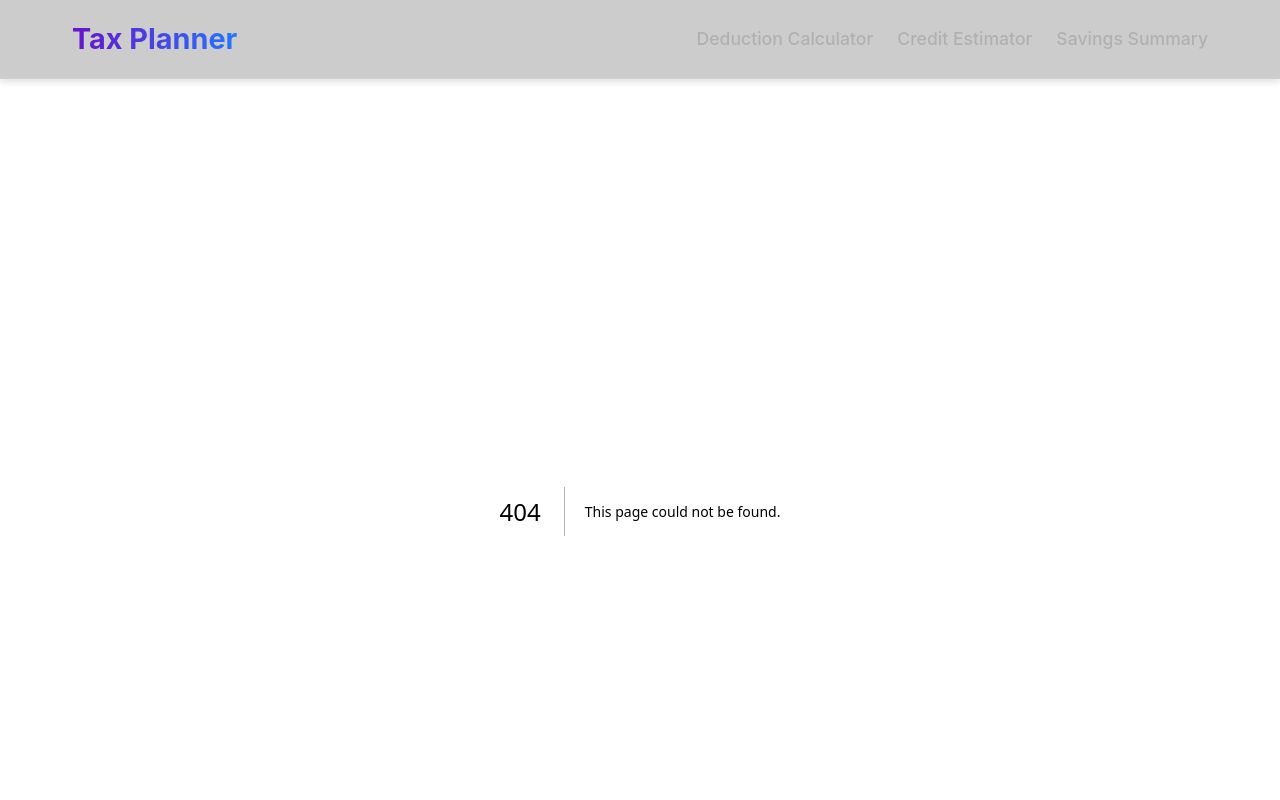
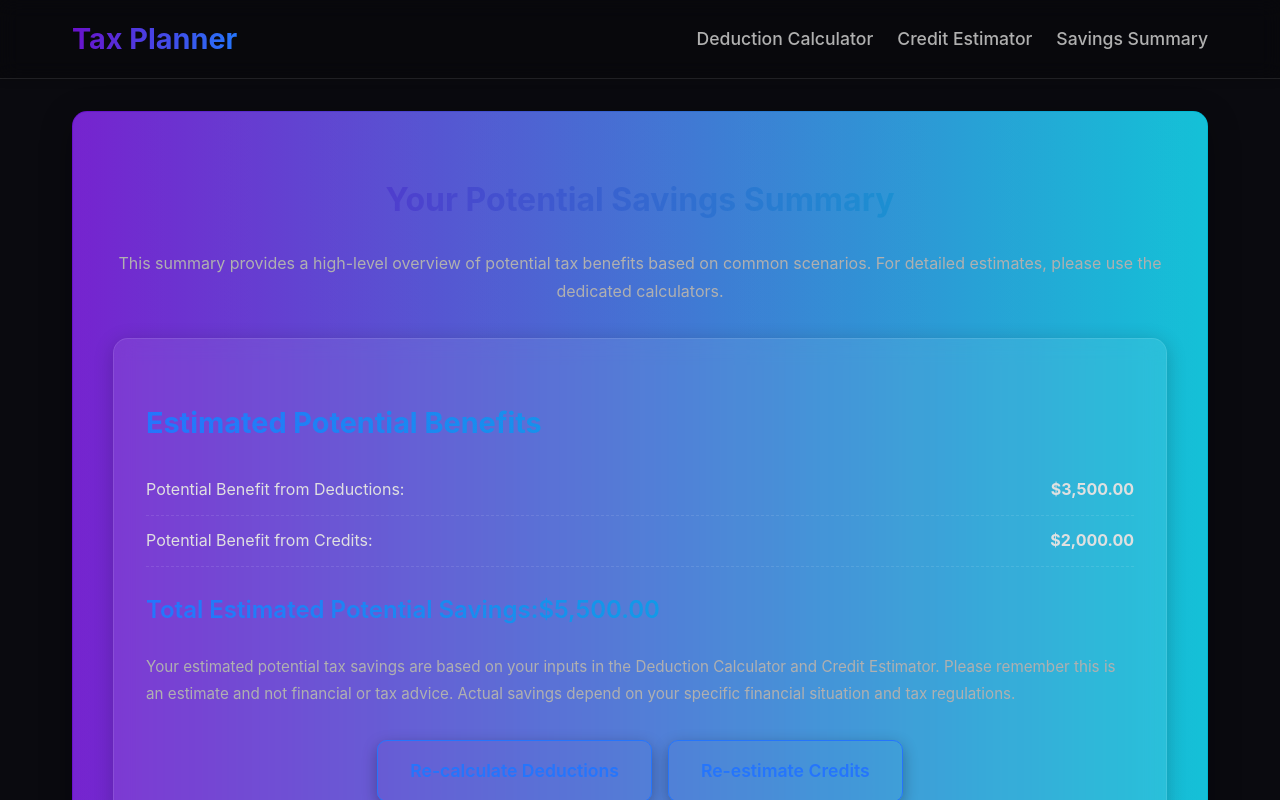
Before and after one commit to sahudevansh21/simple-tax-planner, a Next.js app: page /savings-summary in a window 1280 px wide. Before the commit this address had no page. Shown: the top 800 px of the page. Built offline with nearby package versions, Linux system fonts and the light colour scheme.

Commit message:
Add app/savings-summary/page.js

```diff
--- /dev/null
+++ b/app/savings-summary/page.js
@@ -0,0 +1,72 @@
+"use client";
+
+import { useState, useEffect } from 'react';
+import Link from 'next/link';
+
+export default function SavingsSummaryPage() {
+  const [loading, setLoading] = useState(true);
+  const [summaryMessage, setSummaryMessage] = useState('');
+
+  useEffect(() => {
+    // Simulate loading/calculation
+    const timer = setTimeout(() => {
+      setLoading(false);
+      setSummaryMessage(
+        "Your estimated potential tax savings are based on your inputs in the Deduction Calculator and Credit Estimator."
+      );
+    }, 1500); // Simulate a 1.5 second loading time
+
+    return () => clearTimeout(timer);
+  }, []);
+
+  const formatCurrency = (value) => {
+    return new Intl.NumberFormat('en-US', { style: 'currency', currency: 'USD' }).format(value);
+  };
+
+  // For this example, we'll use placeholder values since state isn't passed between pages without a shared context/storage
+  // In a real application, you might use global state management or local storage to persist inputs.
+  const estimatedDeductionBenefit = 3500; // Example placeholder
+  const estimatedCreditBenefit = 2000;   // Example placeholder
+  const totalPotentialSavings = estimatedDeductionBenefit + estimatedCreditBenefit;
+
+  return (
+    <div className="glass-card">
+      <h1>Your Potential Savings Summary</h1>
+      <p className="text-center">
+        This summary provides a high-level overview of potential tax benefits based on common scenarios.
+        For detailed estimates, please use the dedicated calculators.
+      </p>
+
+      {loading ? (
+        <div className="text-center" style={{ marginTop: '3rem' }}>
+          <div className="loading-spinner"></div>
+          <p style={{ marginTop: '1rem', color: 'var(--text-secondary)' }}>Calculating your potential benefits...</p>
+        </div>
+      ) : (
+        <div className="results-card">
+          <h3>Estimated Potential Benefits</h3>
+          <div className="summary-item">
+            <span>Potential Benefit from Deductions:</span>
+            <strong>{formatCurrency(estimatedDeductionBenefit)}</strong>
+          </div>
+          <div className="summary-item">
+            <span>Potential Benefit from Credits:</span>
+            <strong>{formatCurrency(estimatedCreditBenefit)}</strong>
+          </div>
+          <div className="summary-total">
+            <span>Total Estimated Potential Savings:</span>
+            <span>{formatCurrency(totalPotentialSavings)}</span>
+          </div>
+          <p style={{ marginTop: '1.5rem', color: 'var(--text-secondary)', fontSize: '0.95rem' }}>
+            {summaryMessage} Please remember this is an estimate and not financial or tax advice.
+            Actual savings depend on your specific financial situation and tax regulations.
+          </p>
+          <div style={{ marginTop: '2rem', display: 'flex', gap: '1rem', justifyContent: 'center', flexWrap: 'wrap' }}>
+            <Link href="/deduction-calculator" className="button button-secondary">Re-calculate Deductions</Link>
+            <Link href="/credit-estimator" className="button button-secondary">Re-estimate Credits</Link>
+          </div>
+        </div>
+      )}
+    </div>
+  );
+}
```
